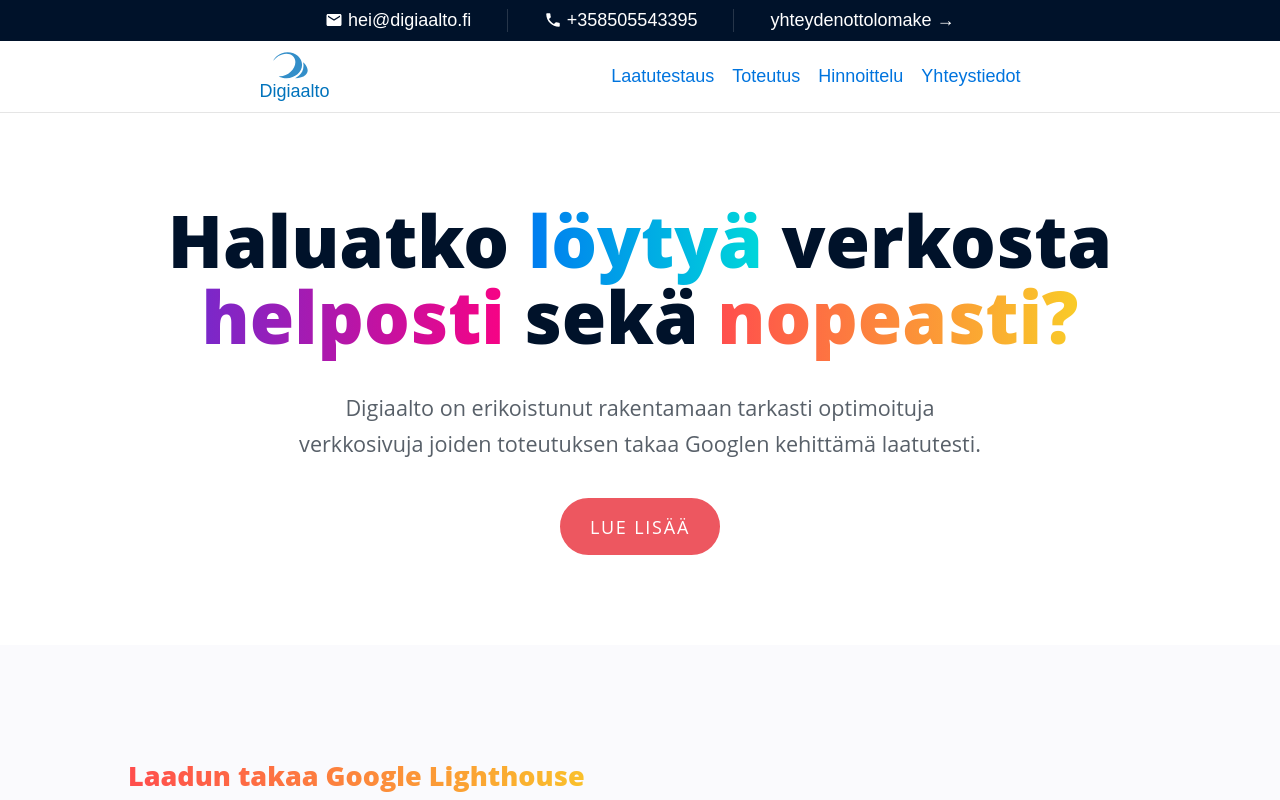
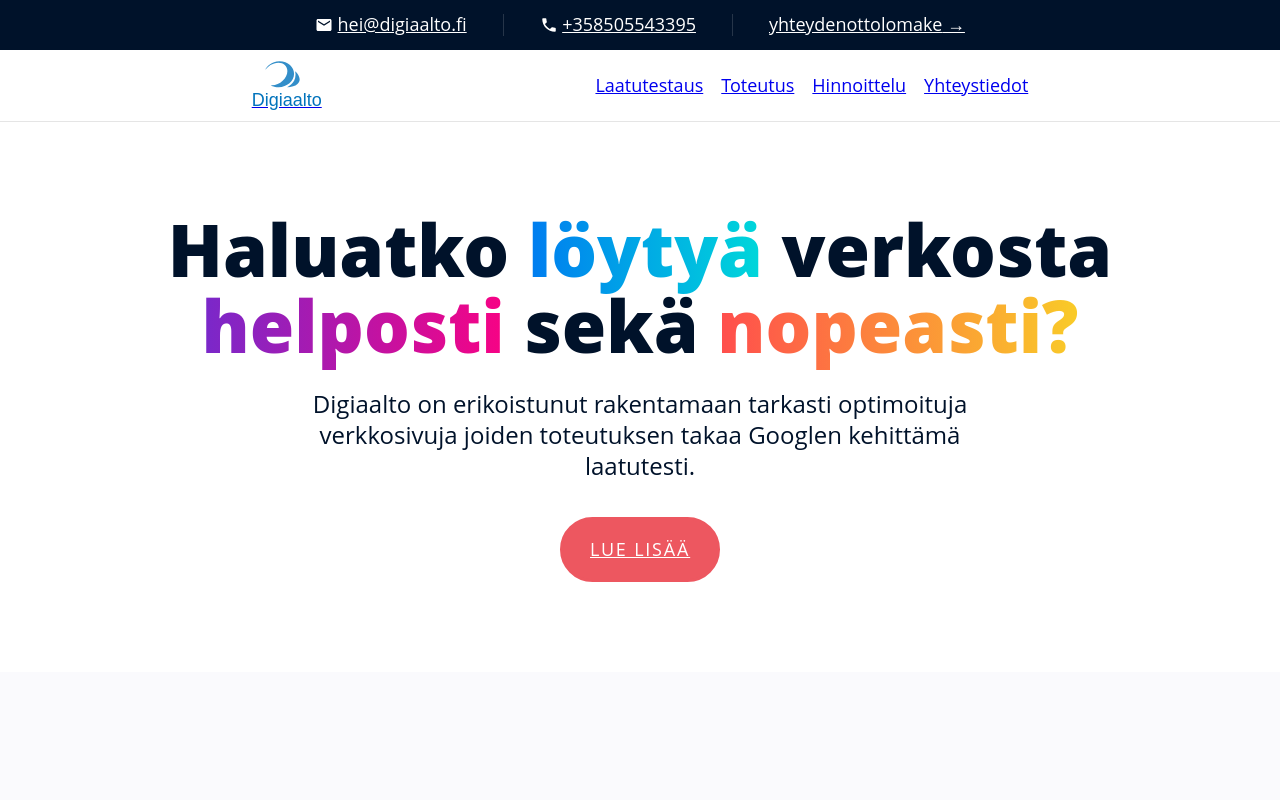
Before and after one commit to digiaalto/etusivu, a Next.js app: page / in a window 1280 px wide. Shown: the top 800 px of the page. Built offline with nearby package versions, Linux system fonts and the light colour scheme; a small style sheet from the web is missing.

Commit message:
font changes

```diff
--- a/components/navigation/DesktopNav.js
+++ b/components/navigation/DesktopNav.js
@@ -1,13 +1,23 @@
 import styles from "./DesktopNav.module.sass"
+import React from "react"
+import Link from "next/link"
+
+const ForwardLink = React.forwardRef(({ activateItem, text, href }, ref) => {
+  return (
+    <a href={href} onClick={() => activateItem(href)} ref={ref}>
+      {text}
+    </a>
+  )
+})
 
 const DesktopNav = ({ items, activateItem }) => {
   return (
     <ul className={styles.navList}>
       {items.map((linkObject, index) => (
         <li className={styles.navItem} key={`desktop-nav-item-${index}`}>
-          <span onClick={() => activateItem(linkObject.href)}>
-            {linkObject.text}
-          </span>
+          <Link href={linkObject.href} passHref>
+            <ForwardLink activateItem={activateItem} text={linkObject.text} />
+          </Link>
         </li>
       ))}
     </ul>
--- a/components/utility/button.module.sass
+++ b/components/utility/button.module.sass
@@ -8,7 +8,7 @@
 	align-items: center
 	border-radius: 9999px
 	border: 3px solid map-get($colors, highlight)
-	font-family: $headerFont
+	font-family: $font
 	letter-spacing: 0.1rem
 	text-transform: uppercase
 	text-align: center
--- a/styles/LP_Process.module.sass
+++ b/styles/LP_Process.module.sass
@@ -63,7 +63,6 @@
 	display: block
 	font-size: 1.1rem
 	font-weight: 800
-	font-family: $headerFont
 
 .blockHeader
 	display: block
--- a/styles/_partials.sass
+++ b/styles/_partials.sass
@@ -10,5 +10,4 @@ $margin: (mobile: 2rem 0, laptop: 2rem 0)
 
 $size: (navHeight: 4rem)
 
-$headerFont: "Open Sans", Arial, Helvetica, sans-serif
-$bodyFont: Lora, Arial, Helvetica, sans-serif
+$font: "Open Sans", Arial, Helvetica, sans-serif
--- a/styles/contact.module.sass
+++ b/styles/contact.module.sass
@@ -41,7 +41,6 @@
 	background-color: rgba(0, 0, 0, 0.1)
 	color: #eee
 	font-size: 0.9rem
-	font-family: $headerFont !important
 	&:focus
 		outline: none
 		border: 2px solid map-get($colors, secondary)
@@ -54,7 +53,6 @@
 	color: map-get($colors, textLight)
 	background-color: map-get($colors, highlight)
 	cursor: pointer
-	font-family: $headerFont
 	font-size: 1rem
 	text-transform: uppercase
 	letter-spacing: 0.1rem
--- a/styles/globals.sass
+++ b/styles/globals.sass
@@ -1,6 +1,6 @@
 @import "_partials.sass"
-@import "~fontsource-lora/index.css"
 @import "~fontsource-open-sans/400-normal.css"
+@import "~fontsource-open-sans/600-normal.css"
 @import "~fontsource-open-sans/800-normal.css"
 
 *
@@ -8,43 +8,43 @@
 	-webkit-font-smoothing: antialiased
 	-moz-osx-font-smoothing: grayscale
 
-html,
+// font styles and normalization
+html
+	font-size: 112.5%
+	scroll-behavior: smooth
 body
-	padding: 0
+	font-family: $font
+	font-weight: 400
+	line-height: 1.75
 	margin: 0
-	scroll-behavior: smooth
+p
+	max-width: 600px
+	margin-bottom: 1rem
+h1, h2, h3, h4, h5
+	margin: 3rem 0 1.38rem
+	font-family: $font
+	font-weight: 400
+	line-height: 1.3
+h1
+	margin-top: 0
+	font-size: 4.209rem
+h2
+	font-size: 3.157rem
+h3
+	font-size: 2.369rem
+h4
+	font-size: 1.777rem
+h5
+	font-size: 1.333rem
+small, .text_small
+	font-size: 0.75rem
 
-html
-	font-family: $bodyFont
-	font-size: 18px
-	color: map-get($colors, textDark)
-
+// other
 img
 	display: block
 	margin: 0
 	padding: 0
 
-// font styling
-h1, h2, h3, h4, h5, h6
-	font-family: $headerFont
-h1
-	line-height: 2.8rem
-	font-weight: 800
-h2
-	font-weight: 800
-h3
-	font-weight: 400
-a
-	font-family: $bodyFont
-	text-decoration: none
-	color: map-get($colors, link)
-	&:hover
-		color: map-get($colors, linkAlt)
-p
-	max-width: 600px
-	line-height: 1.6rem
-	letter-spacing: 0.01rem
-
 // custom classes
 .bold
 	font-weight: 600
--- a/styles/hero.module.sass
+++ b/styles/hero.module.sass
@@ -19,9 +19,8 @@
 
 .header
 	margin-top: 0
-	margin-bottom: 1rem
-	border-bottom: none
 	font-size: 2.5rem
+	font-weight: 800
 
 .highlight
 	@supports (background-clip: text) and (-webkit-text-fill-color: transparent)
@@ -43,11 +42,8 @@
 	margin-bottom: 2rem
 	max-width: 700px
 	border-bottom: none
-	line-height: 2rem
 	font-weight: 400
-	font-size: 1.2rem
-	text-transform: none
-	color: map-get($colors, textGray)
+	font-size: 1.333rem
 
 @media (min-width: map-get($bp, tablet))
 	.particles
--- a/styles/salespitch.module.sass
+++ b/styles/salespitch.module.sass
@@ -34,7 +34,8 @@ $lg: rgba(0, 0, 0, 0.5)
 
 .testLink
 	text-align: center
-	font-size: 2rem
+	font-size: 3.157rem
+	line-height: 1.3
 
 @media (min-width: map-get($bp, tablet))
 	.column
```
